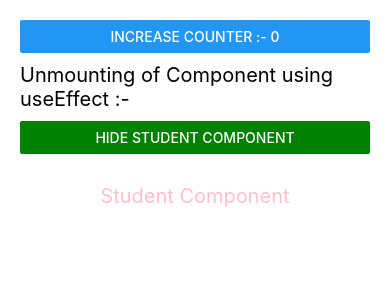
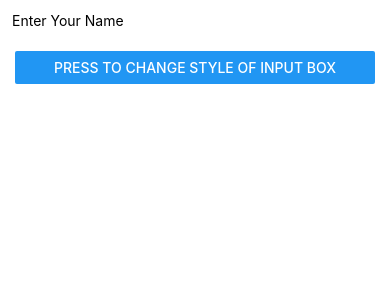
Before and after one commit to HimanshuTakshak2000/react-native-learn-from-Step_by_Step, a React Native app: screen / in a window 390 px wide. Shown: the top 300 px of the page. Built offline with nearby package versions, Linux system fonts and the light colour scheme.

Commit message:
useRef hook with help of example in react-native vd-62 by Step-By-Step

```diff
--- a/App.tsx
+++ b/App.tsx
@@ -1,68 +1,60 @@
-import React, { useState, useEffect } from 'react'
-import { Button, View,Text } from 'react-native'
+import React, { useState, useEffect, useRef } from 'react'
+import { Button, View,Text, TextInput } from 'react-native'
 
 export default function App() {
-  const [count, setCount] = useState(0);
-  const [hide, setHide] = useState(false);
 
-  /*
-  Note :- 1) We can use unlimited useEffect in single functional component.
-          2) useEffect Hook take two argument i.e first is call back function and second is an array.
-          3) useEffect Hook is called every time when state is updated, props are updated or UI is render for the first time. If we want useEffect is only called for the first time when UI is render then we have to use second argument of useEffect i.e an array either an empty array or array with the state in it as it's element.
-          4) This is how useEffect will be called when props are updated.
-          5) useEffect Hook can be used as unmount when we use a function in return statment.
-          6) Unmounting functionalty is usefull to terminate background function calling like set- timeout and set-interval which in the background.
+  /* useRef
+  Note :- 1) It create a mutable variable which will not re-render the components.
+          2) To access a DOM element directly.
+          3) UseEffect Hook is callled every time as component is update, state is updated or props are updated in the component.
+          4) We can also change the value of text input using useRef hook.
   */
-  useEffect(() => {
-    console.log('called first time')
-  },[])
 
-  useEffect(() => {
-    console.log('******************* called always ************************')
-  },[])
+//   // It create a mutable variable which will not re-render the components.
+//   const [data, setData] = useState('');
+//   const count = useRef(0);
+//   // console.log("count value using useRef :- ",count);
+//   useEffect(()=>{
+//     count.current = count.current+1;
+//   })
 
-  useEffect(() => {
-    console.log('-----------------> called when Count is updated')
-  },[count])
+//   return (
+//     <View>
+//       <TextInput placeholder='Enter Your Name' value={data} onChangeText={(text)=> setData(text)} style={{borderWidth:2, margin:10, borderColor:'white'}} />
+//       {data !== ''? <Text style={{marginTop:10, color:'white', fontSize:24, marginLeft:5}}>Name :- {data}</Text>:null}
+//       <Text style={{marginTop:10, color:'white', fontSize:24, marginLeft:5}}>How many time UI is re-render :- {count.current}</Text>
+//     </View>
+//   )
 
-  return (
-    <View style={{margin:20}}>
-      <Button title={`Increase counter :- ${count}`} onPress={()=> setCount(count+1)} />
-      <View>
-        <Text style={{marginTop:10, fontSize:20, marginBottom:10}}>Unmounting of Component using useEffect :-</Text>
-        <Button title={hide?'show Student Component':'Hide Student Component'} onPress={()=> setHide(!hide)} color={'green'} />
+
+// To access a DOM element directly.
+  const [data, setData] = useState('');
+  const inputElemnt = useRef<TextInput>(null);
+  const handlePress = ()=>{
+    // console.log('inputElemnt :- ',inputElemnt.current);
+    if (inputElemnt.current) {
+      // Ensures inputElemnt.current is not null before using it
+      inputElemnt.current.focus();
+      inputElemnt.current.setNativeProps({
+        style: {
+          fontSize: 24,
+          color: 'red',
+          backgroundColor:'pink'
+        },
+      });
+    }
+  }
+
+  return(
+    <View>
+      <TextInput placeholder='Enter Your Name' onChangeText={(text)=> setData(text)} style={{borderWidth:2, margin:10, borderColor:'white', }} ref={inputElemnt} />
+      {data !== ''? <Text style={{marginTop:10, color:'white', fontSize:24, marginLeft:5}}>Name :- {data}</Text>:null}
+      <View style={[data !== ''?{marginTop:10}:{marginTop:10},{marginHorizontal:15}]}>
+        <Button title='Press To Change Style of Input Box' onPress={handlePress} />
       </View>
 
-      {hide? null:<Student />}
     </View>
-  )
-}
+  );
 
 
-const Student = ()=>{
-
-  let timer = setInterval(()=>{console.warn('Timer called in Student Component')},2000);
-  // useEffect(() => {
-  //   console.log('+++++++++++++ called always in student Component');
-  //   return ()=>{console.log('################ called when component is unmount in student component')}
-  // })
-
-  // useEffect(() => {
-  //   console.log('@@@@@@@@@@@@@@@@@@@@@@@ called first time only in student Component');
-  //   return ()=>{console.log('%%%%%%%%%%%%%% called when component is unmount in student component')}
-  // },[]);
-
-  // useEffect(()=>{
-  //   return ()=> clearInterval(timer);
-  // })
-
-  useEffect(()=>{
-    return ()=> clearInterval(timer);
-  }, [])
-
-  return(
-    <Text style={{color:'pink', fontSize:20, alignSelf:'center', marginTop:30}}>
-      Student Component
-    </Text>
-  )
 }
```
